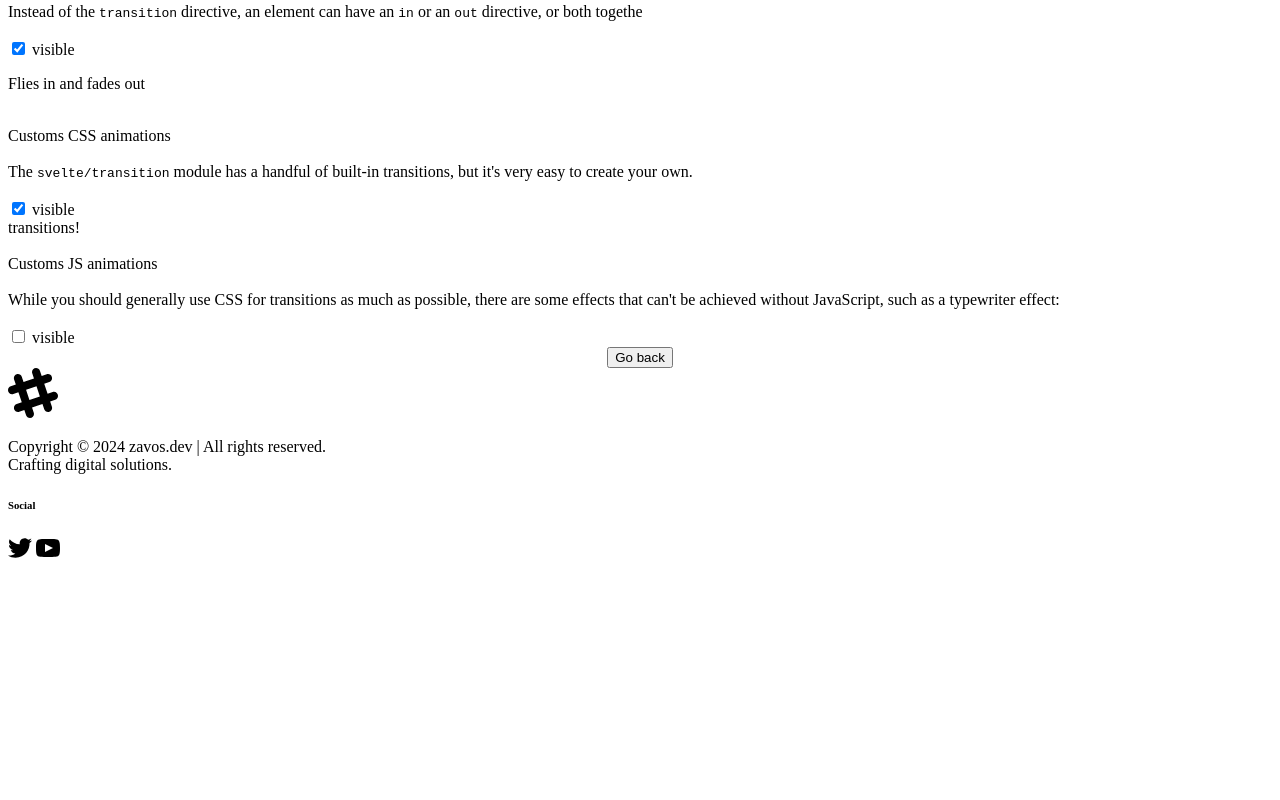
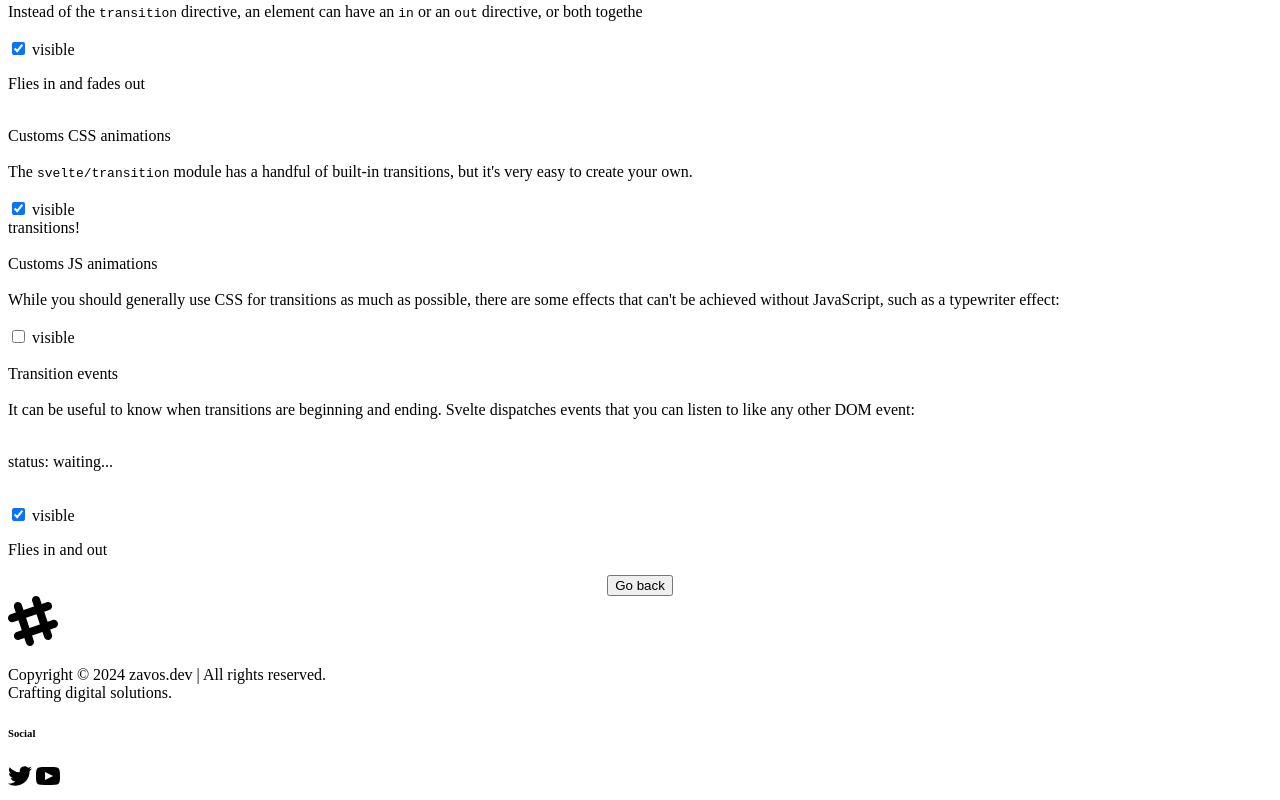
Before and after one commit to kzavos/svelte-training, a SvelteKit app: page /projects/project-9 in a window 1280 px wide. Shown: the part 736-1536 px from the top of the page. Before the commit the page ends 1308 px from the top, so only its background shows below. Built offline with nearby package versions, Linux system fonts and the light colour scheme.

Commit message:
Add part about Transition events

```diff
--- a/src/routes/projects/project-9/+page.svelte
+++ b/src/routes/projects/project-9/+page.svelte
@@ -8,6 +8,8 @@
 	let visible3 = true;
 	let visible4 = true;
 	let visible5 = false;
+	let visible6 = true;
+	let status = 'waiting...';
 
 	function spin(node, { duration }) {
 		return {
@@ -146,6 +148,33 @@
 	{#if visible5}
 		<p transition:typewriter>The quick brown fox jumps over the lazy dog</p>
 	{/if}
+	<br />
+	<br />
+	<div class="prose text-3xl font-bold">Transition events</div>
+	<br />
+	<div class="prose text-lg leading-relaxed">
+		It can be useful to know when transitions are beginning and ending. Svelte dispatches events
+		that you can listen to like any other DOM event:
+	</div>
+	<br />
+	<p>status: {status}</p>
+	<br />
+	<label>
+		<input type="checkbox" bind:checked={visible6} />
+		visible
+	</label>
+	<br />
+	{#if visible6}
+		<p
+			transition:fly={{ y: 200, duration: 2000 }}
+			on:introstart={() => (status = 'intro started')}
+			on:outrostart={() => (status = 'outro started')}
+			on:introend={() => (status = 'intro ended')}
+			on:outroend={() => (status = 'outro ended')}
+		>
+			Flies in and out
+		</p>
+	{/if}
 </article>
 
 <style>
```
